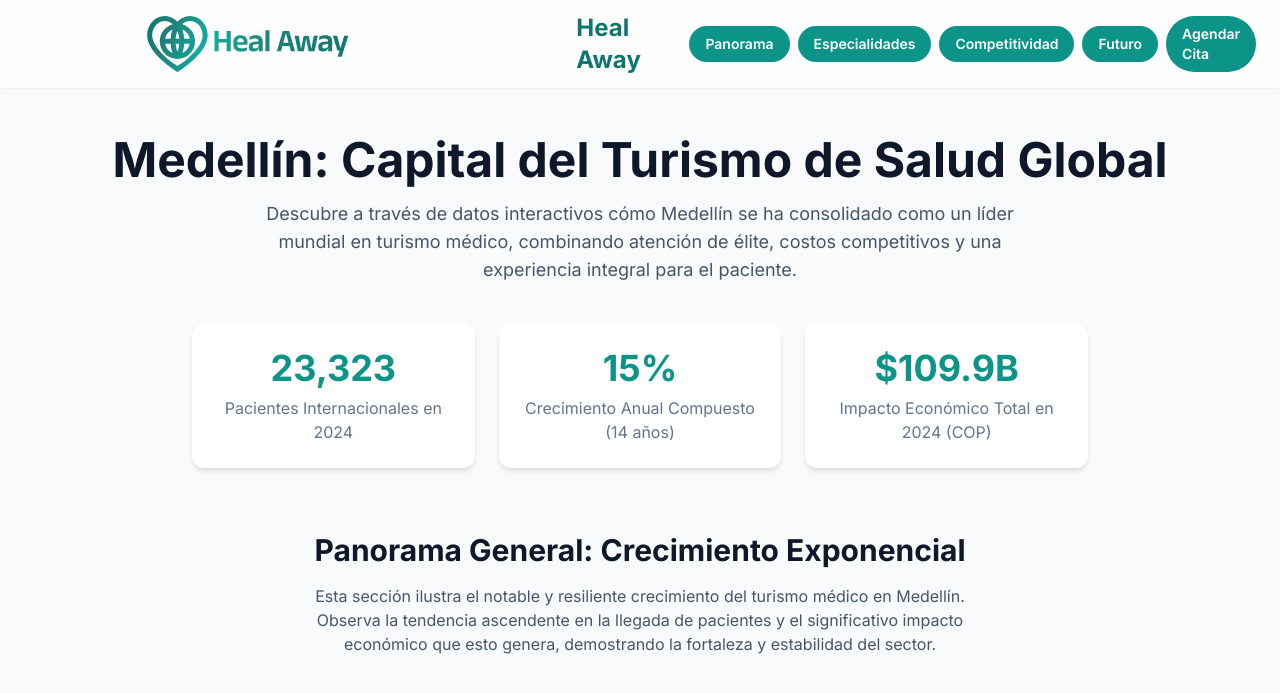
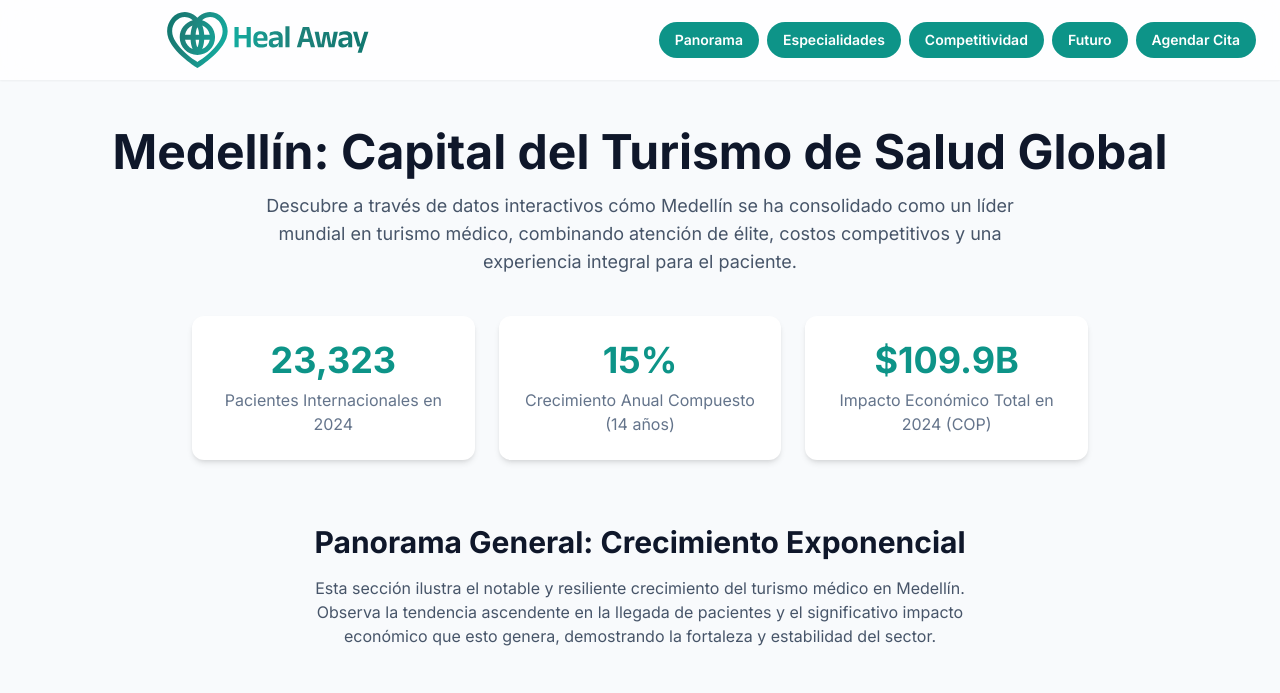
Before and after one commit to jojmartinezma/heal-away, a plain HTML site: page index.html in a window 1280 px wide. Shown: the top 693 px of the page. Drawn offline with nearby package versions, Linux system fonts and the light colour scheme.

Commit message:
Update index.html

```diff
--- a/index.html
+++ b/index.html
@@ -42,7 +42,7 @@
             <h1 class="text-xl md:text-2xl font-bold text-teal-700 flex items-center">
                 <!-- <img src="heal_away_logo_1.svg" alt="Heal Away Logo" class="h-10 w-10 mr-2"> -->
                 <img src="heal_away_logo_1.svg" alt="Heal Away Logo" class="logo">
-                Heal Away
+                <!-- Heal Away -->
             </h1>
             <div id="nav-menu" class="hidden md:flex items-center space-x-2">
                 <a href="#panorama" class="nav-link text-sm font-semibold text-slate-600">Panorama</a>
```
